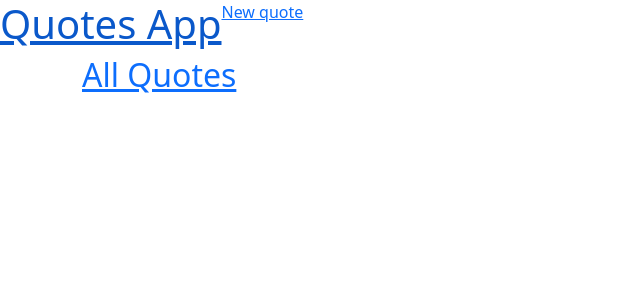
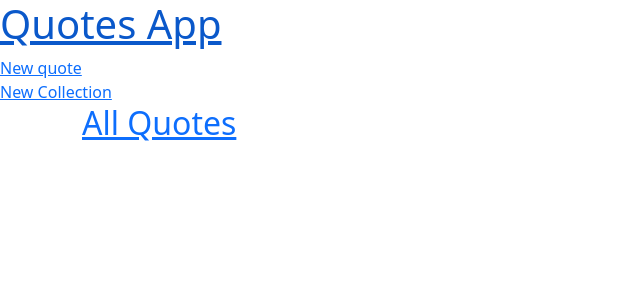
Before and after one commit to ibrahimWassouf/quotes-app, a Django app: page /collections in a window 1280 px wide. Shown: the top 300 px of the page, without its empty margins (0-640 px from the left). Run offline with Django 4.2, Linux system fonts and the light colour scheme; the visitor is signed in with stand-in values (Sample User, id 1); data comes from the database, SQL or seed files in the repository.

Commit message:
created a collection_new MVT functionality

```diff
--- a/pages/urls.py
+++ b/pages/urls.py
@@ -1,5 +1,5 @@
 from django.urls import path
-from .views import HomePageView, QuoteDetailView, QuoteCreateView, QuoteUpdateView, QuoteDeleteView, CollectionsList, CollectionDetailView
+from .views import HomePageView, QuoteDetailView, QuoteCreateView, QuoteUpdateView, QuoteDeleteView, CollectionsList, CollectionDetailView, CollectionCreateView
 
 urlpatterns = [
     path('quote/<int:pk>/edit', QuoteUpdateView.as_view(), name = 'quote_edit'),
@@ -8,5 +8,6 @@ urlpatterns = [
     path('quote/new/', QuoteCreateView.as_view(), name = 'quote_new'),
     path('quote/<int:pk>/delete', QuoteDeleteView.as_view(), name='quote_delete'),
     path('collections', CollectionsList.as_view(), name='collections'),
-    path('collections/<int:pk>/', CollectionDetailView.as_view(), name='collection_detail')
+    path('collections/<int:pk>/', CollectionDetailView.as_view(), name='collection_detail'),
+    path('collections/new', CollectionCreateView.as_view(), name='collection_new')
 ]
--- a/pages/views.py
+++ b/pages/views.py
@@ -63,6 +63,15 @@ class CollectionDetailView(DetailView):
     model = Collections
     template_name= 'collection_detail.html'
 
+class CollectionCreateView(CreateView):
+    model = Collections
+    template_name = 'collection_new.html'
+    fields = ['title']
+
+    def form_valid(self, form):
+        form.instance.creator = self.request.user
+        return super().form_valid(form)
+
 
 
 #creates a collection called 'All Quotes' for each newly signed up user
--- a/templates/_base.html
+++ b/templates/_base.html
@@ -8,12 +8,15 @@
         <link rel="stylesheet" href="{% static 'css/base.css' %}">
     </head>
     <body>
-        <header class="nav">
-            <div class="nav-item">
+        <header>
+            <div>
                 <h1><a href="{% url 'home' %}">Quotes App</a></h1>
             </div>
-            <div class="nav-item">
+            <div>
                 <a href="{% url 'quote_new' %}">New quote</a>
+            </div>
+            <div>
+                <a href="{% url 'collection_new' %}">New Collection</a>
             </div>
         </header>
         <main class="container">
```
Also changed, not shown: templates/collection_new.html (added, +11 -0 lines).
